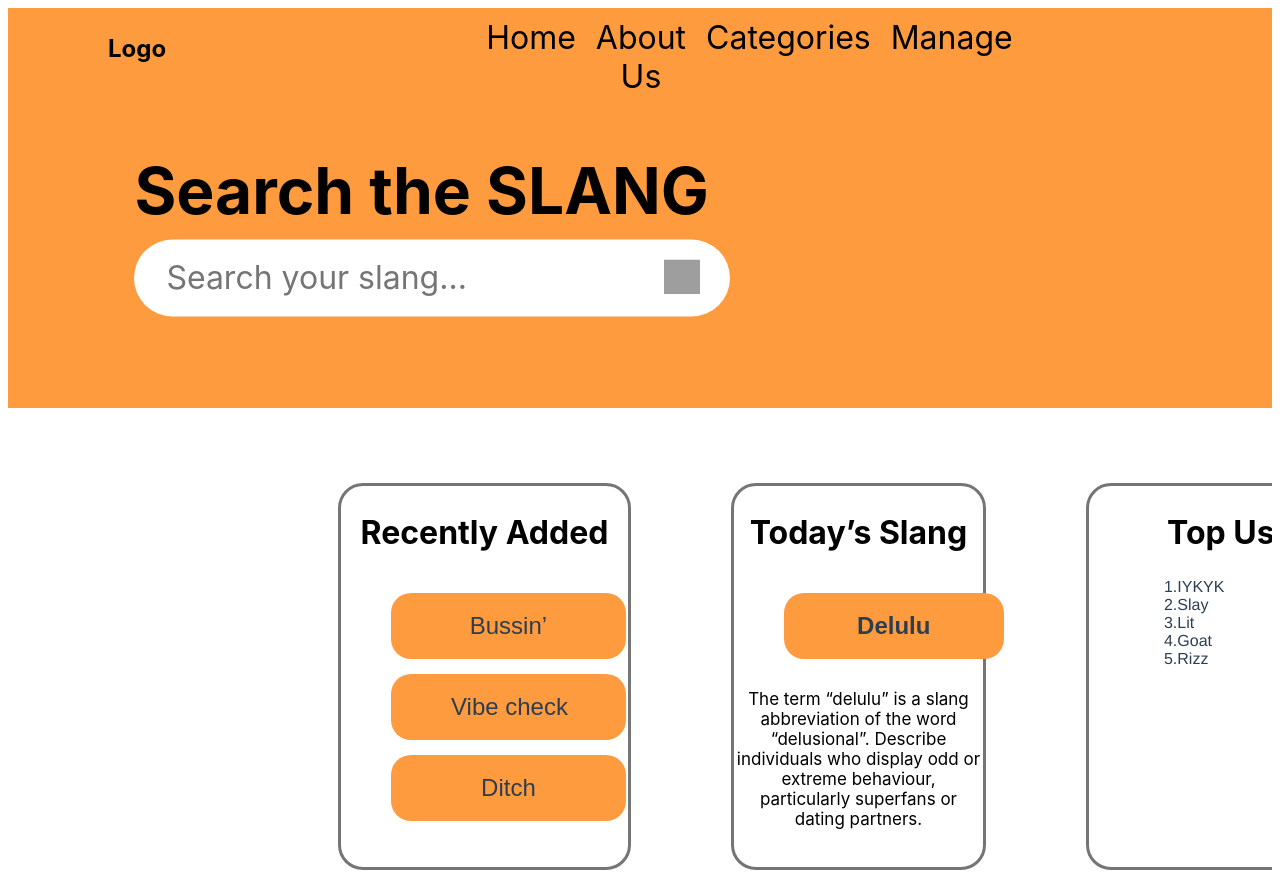
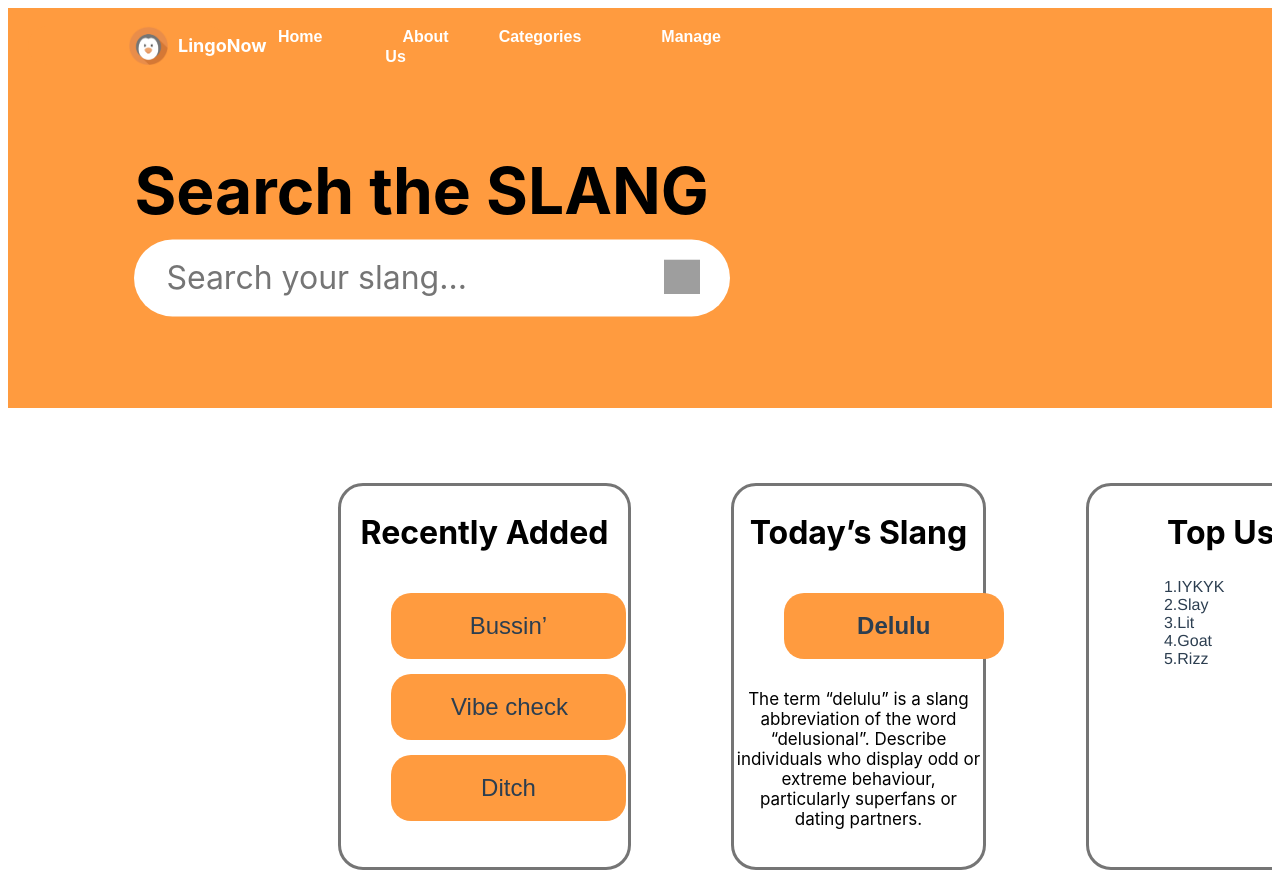
Before and after one commit to abbyspeed/DevOops, a Vue app: page / in a window 1280 px wide. Built offline with nearby package versions, Linux system fonts and the light colour scheme; grey boxes are pictures that could not be loaded.

Commit message:
updated navbar

```diff
--- a/src/components/NavBar.vue
+++ b/src/components/NavBar.vue
@@ -7,7 +7,7 @@
     </div>
     <div class="menu">
       <ul>
-        <li><a href="#">Home</a></li>
+        <li><router-link to="/">Home</router-link></li>
         <li><router-link to="/About">About Us</router-link></li>
         <li><a href="#">Categories</a></li>
         <li><router-link to="/Manage">Manage</router-link></li>
--- a/src/pages/HomePageBeforeLogin.vue
+++ b/src/pages/HomePageBeforeLogin.vue
@@ -1,16 +1,23 @@
 <template>
   <div class="cont">
     <header class="header">
-      <div class="nav">
-        <h1 class="logo">Logo</h1>
-        <div class="menu">
-          <a href="#" class="menu-item">Home</a>
-          <router-link to="/About" class="menu-item">About Us</router-link>
-          <a href="#" class="menu-item">Categories</a>
-          <a href="#" class="menu-item">Manage</a>
+      <div class="navbar">
+        <div class="logoSection">
+          <img :src="require('/src/assets/logo.png')" alt="LingoNow" class="logo" />
+          <h2>LingoNow</h2>
+          </div>
+
+          <div class="menu">
+            <ul>
+              <li><router-link to="/">Home</router-link></li>
+              <li><router-link to="/About">About Us</router-link></li>
+              <li><a href="#">Categories</a></li>
+              <li><router-link to="/Manage">Manage</router-link></li>
+            </ul>
+          </div>
           <img src="https://cdn.builder.io/api/v1/image/assets/TEMP/b366fb62b1a37ddf4c7ba876eec7a8aec9e26cfc28009f9b1065ab2a52a3b6fa?apiKey=d314e47cd2b145d4ba1bdf6144e8401a" alt="Menu Icon" class="menu-icon" />
           <router-link :to="{ name: 'Login' }" class="menu-item">Login</router-link>
-        </div>
+
       </div>
       <div class="search-section">
         <h2 class="search-title">Search the SLANG</h2>
@@ -96,11 +103,20 @@ body {
   position: relative;
 }
 
-.nav {
+.navbar {
+  width: 100%;
+  height: 75px;
   display: flex;
-  width: 100%;
-  align-items: flex-start;
-  padding-top: 10px;
+  justify-content: space-between;
+  align-items: center;
+  padding: 0 20px;
+  box-sizing: border-box;
+  /* Ensure padding is included in the width */
+  color: white;
+  background-color: #FF9B3F;
+  /* Optional: Add background color for better visibility */
+  font-family: 'Inter', sans-serif;
+  /* Apply Inter font */
 }
 
 .logo {
@@ -115,16 +131,35 @@ body {
 
 .menu {
   display: flex;
-
+  justify-content: center;
+  align-items: center;
+  flex: 2;
+  border-left: 100px;
 }
 
-.menu-item {
-  padding-left: 20px;
-  font-size: 32px;
-  display: inline-block;
-  font-family: Inter;
-  color: #000;
-  text-align: center;
+.menu ul {
+  list-style: none;
+  display: flex;
+  padding: 0;
+  margin: 0;
+}
+
+.menu ul li {
+  margin-left: 20px;
+}
+
+.menu ul li a {
+  text-decoration: none;
+  color: #fff;
+  font-family: Arial;
+  font-weight: bold;
+  transition: 0.4s ease-in-out;
+  padding: 10px 30px;
+  font-size: 16px;
+}
+
+.menu ul li a:hover {
+  color: #ff7200;
 }
 
 .login-item {
@@ -229,7 +264,7 @@ body {
   flex-direction: column;
   width: 35%;
   margin-left: 1500px;
-  margin-top:-140px;
+  margin-top:30px;
 }
 
 
@@ -350,4 +385,27 @@ padding-left: 32px;
 text-align: left !important;
   }
 }
+.logoSection {
+  display: flex;
+  align-items: center;
+  flex: 1;
+  min-width: 200px;
+  padding: 0px;
+  /* Ensure minimum width for the logo section */
+}
+
+.logoSection h2 {
+  margin: 0;
+  font-size: 18px;
+  /* Adjust font size */
+}
+
+.logo {
+  width: 40px;
+  /* Adjust the width to make the logo smaller */
+  height: auto;
+  /* Maintain aspect ratio */
+  margin-right: 10px;
+  /* Space between logo and text */
+}
 </style>
```
